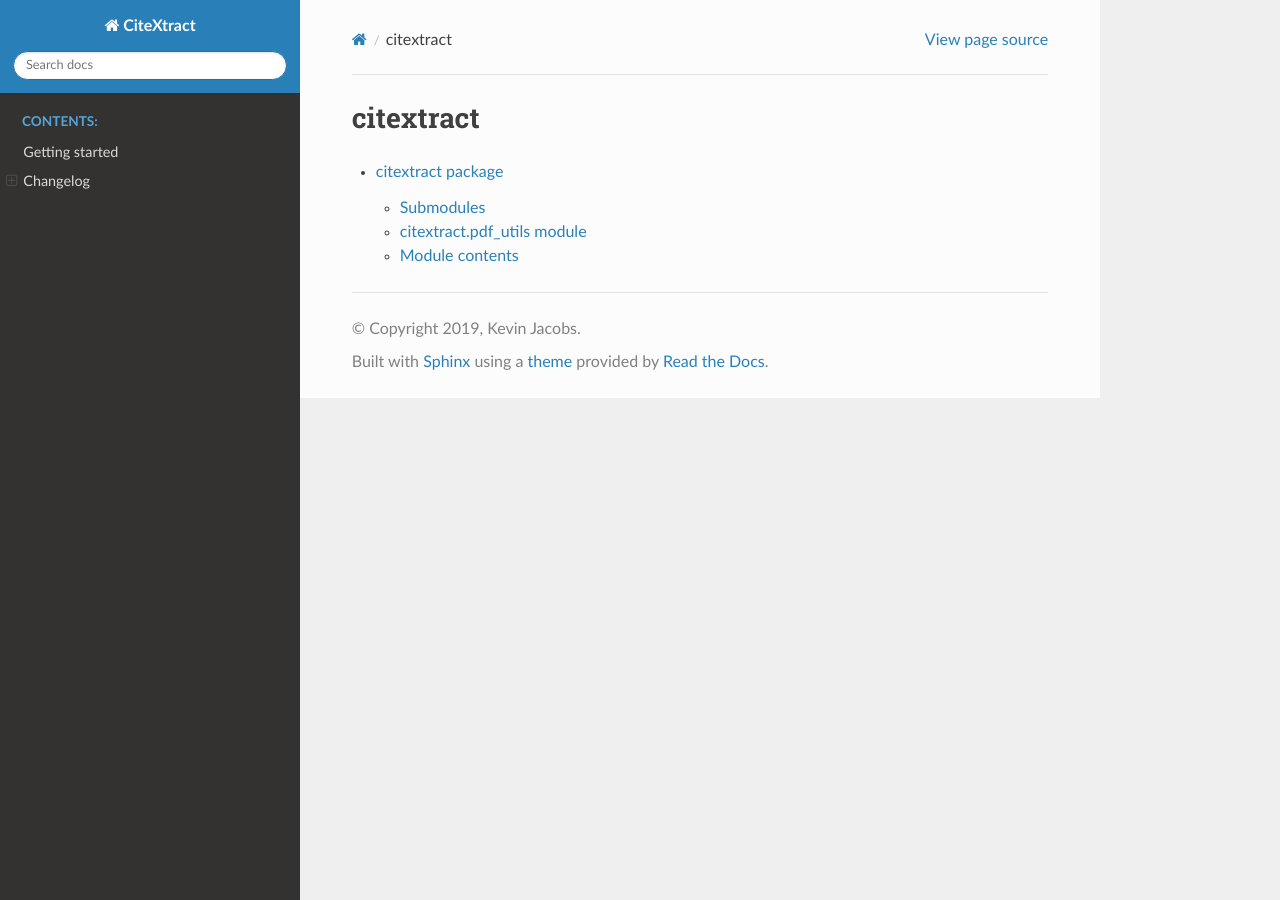
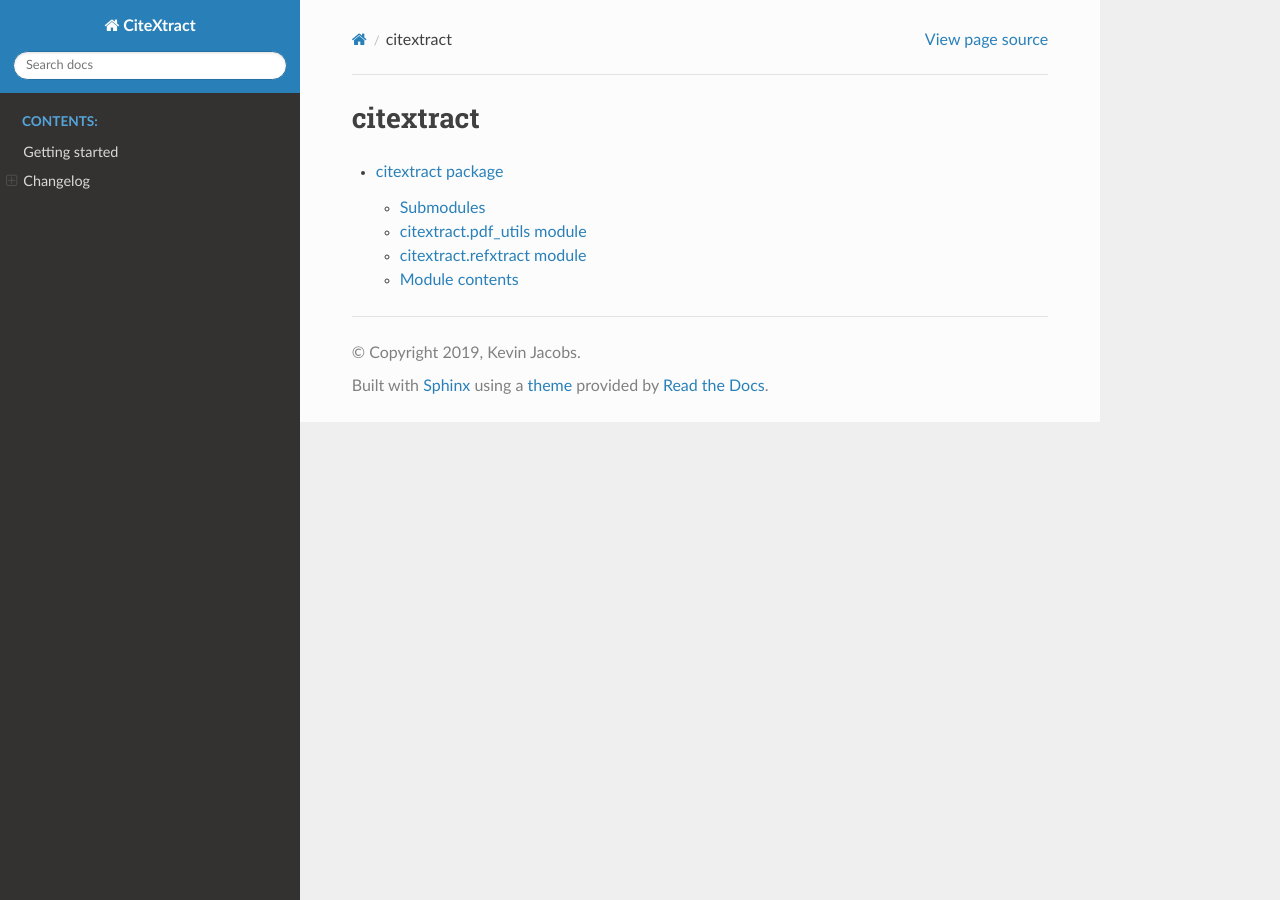
Before and after one commit to kmjjacobs/citextract, a Sphinx documentation site: the page built from docs/modules.rst, in a window 1280 px wide. Built offline with Sphinx 7.4.7 and the Read the Docs theme 2.0.0, drawn with Linux system fonts in a browser that asks for light colours.

Commit message:
- Updated documentation.

```diff
--- a/docs/citextract.rst
+++ b/docs/citextract.rst
@@ -11,6 +11,13 @@
    :members:
    :undoc-members:
    :show-inheritance:
+citextract.refxtract module
+---------------------------
+
+.. automodule:: citextract.refxtract
+   :members:
+   :undoc-members:
+   :show-inheritance:
 
 
 Module contents
```
